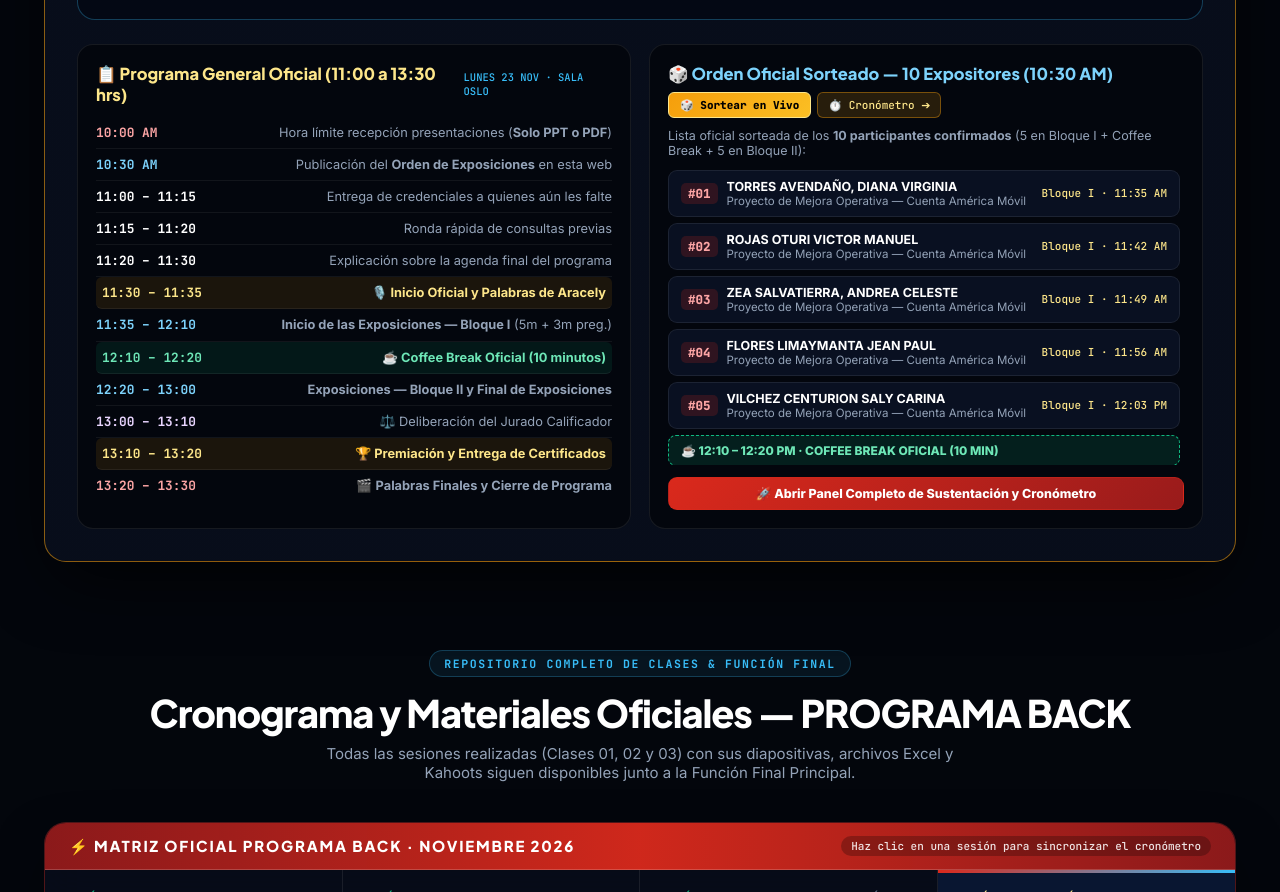
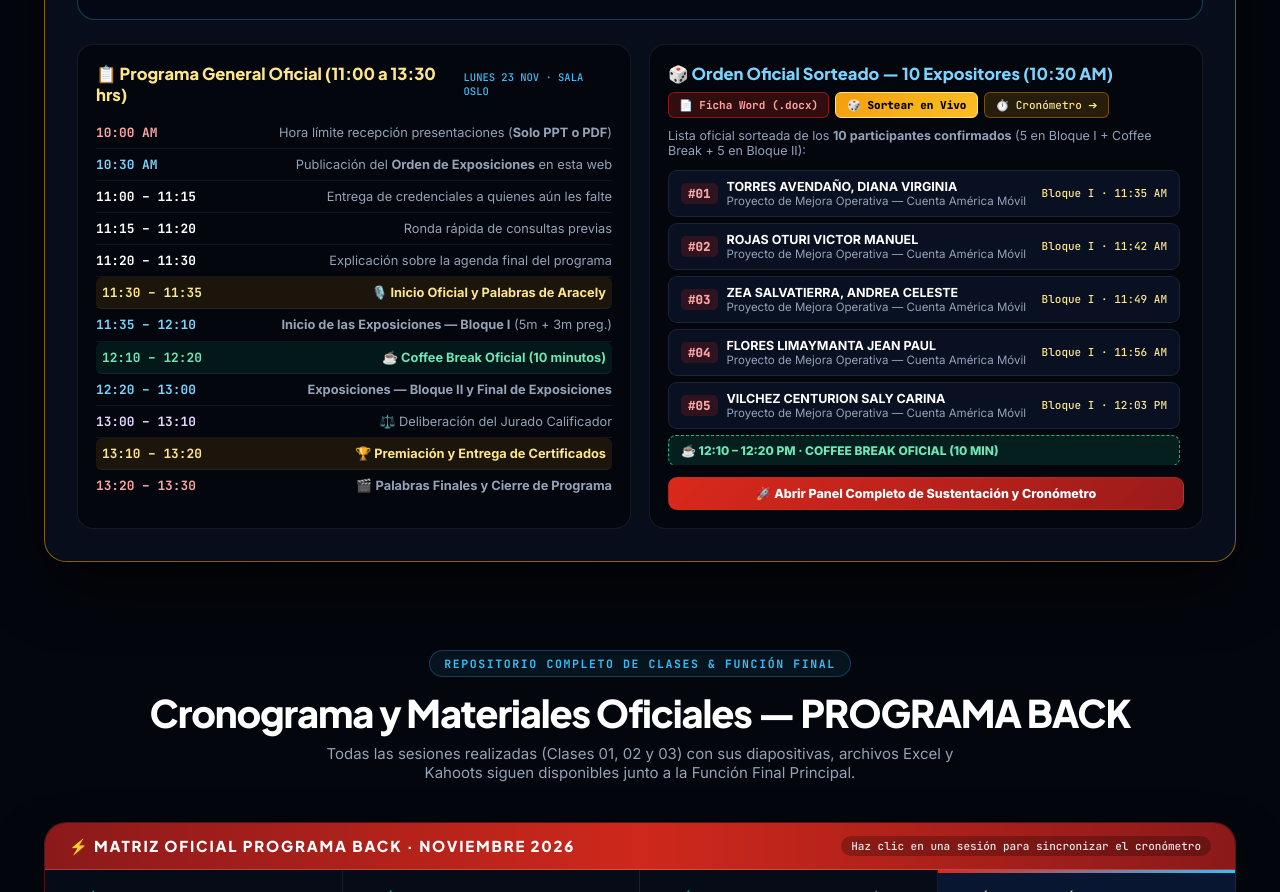
Before and after one commit to jhoan202012/programa-ia-adecco-2026, a plain HTML site: page index.html in a window 1280 px wide. Shown: the part 3479-4371 px from the top of the page. Drawn offline with Linux system fonts and the light colour scheme.

Commit message:
feat: agregar formulario de calificacion Word para jurados y enlaces de descarga

```diff
--- a/index.html
+++ b/index.html
@@ -2133,6 +2133,9 @@
                   🎲 Orden Oficial Sorteado — 10 Expositores (10:30 AM)
                 </h4>
                 <div style="display:flex; gap:6px; flex-wrap:wrap;">
+                  <a href="Formulario_Calificacion_Jurado_Adecco_IA.docx" download style="font-family:'JetBrains Mono',monospace; font-size:11px; font-weight:700; color:#FCA5A5; text-decoration:none; background:rgba(218,41,28,0.22); border:1px solid rgba(218,41,28,0.5); padding:5px 10px; border-radius:6px; display:inline-flex; align-items:center; gap:5px;">
+                    📄 Ficha Word (.docx)
+                  </a>
                   <button type="button" onclick="randomizePortalOrderLive()" style="cursor:pointer; font-family:'JetBrains Mono',monospace; font-size:11px; font-weight:800; color:#000; background:linear-gradient(135deg,#F59E0B,#FBBF24); border:1px solid #FDE68A; padding:5px 11px; border-radius:6px;">
                     🎲 Sortear en Vivo
                   </button>
```
Also changed, not shown: sustentacion.html (+3 -0 lines), 1 other file.
